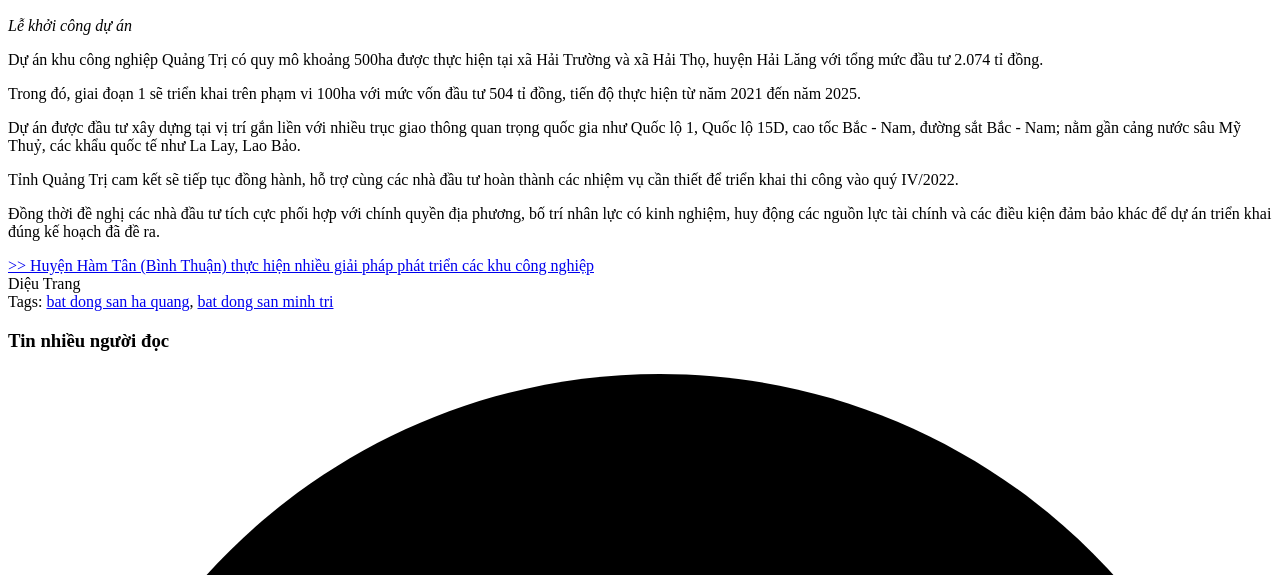
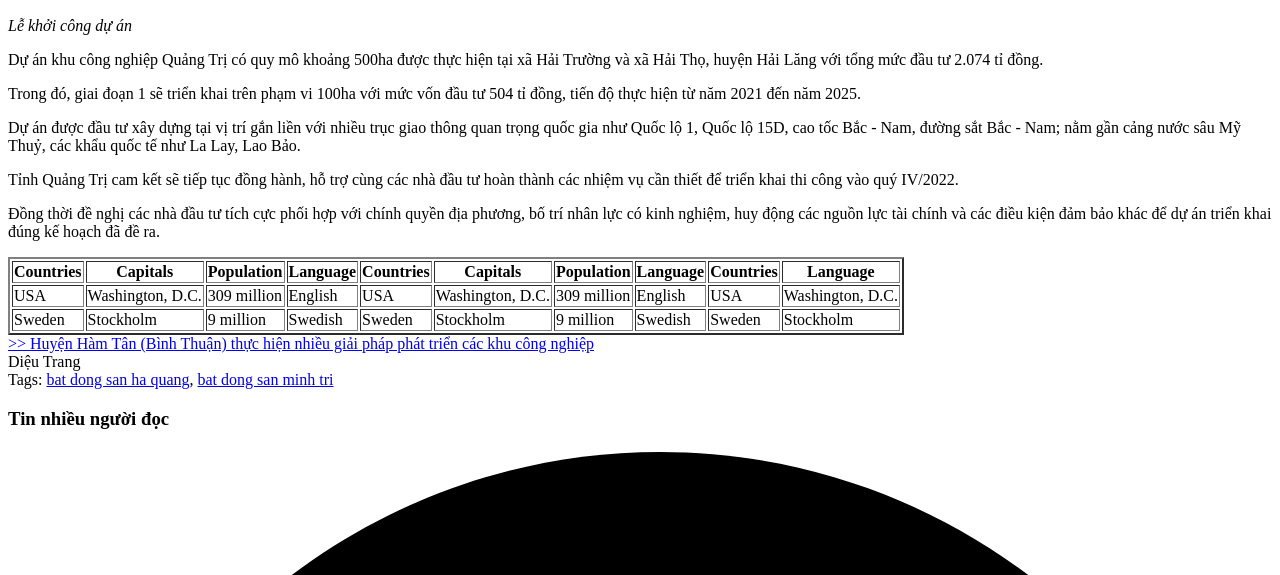
Before and after one commit to thacphan1998/project-pug-html, a Node project: template assets/pug/pages/detailNews.pug in a window 1280 px wide. Shown: the part 4580-5155 px from the top of the page. Run offline with Node 20 templates, Linux system fonts and the light colour scheme; the template is opened without the code that fills it, so the values that code supplies are empty.

Commit message:
fix table responsive

```diff
--- a/assets/pug/layout/detailNews/contentMain.pug
+++ b/assets/pug/layout/detailNews/contentMain.pug
@@ -33,8 +33,8 @@
                                 .titleContentPostDes
                                     | Vừa qua, dự án  Quảng Trị do Liên doanh các nhà đầu tư gồm: Công ty liên doanh TNHH khu công nghiệp Việt Nam - Singapore, Công ty cổ phần đô thị Amata Biên Hòa và  Sumitomo Corporation thực hiện chính thức được khởi động.
                                 p
-                                .imgPostDes
-                                    img(src= "./images/img-detail-news/kcn-quang-tri.jpg" alt= "3 ông lớn khu công nghiệp đầu tư dự án 2.074 tỉ tại Quảng Trị" title= "3 ông lớn khu công nghiệp đầu tư dự án 2.074 tỉ tại Quảng Trị")
+                                //- .imgPostDes
+                                img(src= "./images/img-detail-news/kcn-quang-tri.jpg" alt= "3 ông lớn khu công nghiệp đầu tư dự án 2.074 tỉ tại Quảng Trị" title= "3 ông lớn khu công nghiệp đầu tư dự án 2.074 tỉ tại Quảng Trị")
                                 p
                                 p.text-center
                                     em Lễ khởi công dự án
@@ -43,6 +43,43 @@
                                 p Dự án được đầu tư xây dựng tại vị trí gắn liền với nhiều trục giao thông quan trọng quốc gia như Quốc lộ 1, Quốc lộ 15D, cao tốc Bắc - Nam, đường sắt Bắc - Nam; nằm gần cảng nước sâu Mỹ Thuỷ, các khẩu quốc tế như La Lay, Lao Bảo.
                                 p Tỉnh Quảng Trị cam kết sẽ tiếp tục đồng hành, hỗ trợ cùng các nhà đầu tư hoàn thành các nhiệm vụ cần thiết để triển khai thi công vào quý IV/2022.
                                 p Đồng thời đề nghị các nhà đầu tư tích cực phối hợp với chính quyền địa phương, bố trí nhân lực có kinh nghiệm, huy động các nguồn lực tài chính và các điều kiện đảm bảo khác để dự án triển khai đúng kế hoạch đã đề ra.
+                                .wrapTableResponsive
+                                    table(border="2")
+                                        thead
+                                            tr
+                                                th Countries
+                                                th Capitals
+                                                th Population
+                                                th Language
+                                                th Countries
+                                                th Capitals
+                                                th Population
+                                                th Language
+                                                th Countries
+                                                th Language
+                                        tbody
+                                            tr
+                                                td USA
+                                                td Washington, D.C.
+                                                td 309 million
+                                                td English
+                                                td USA
+                                                td Washington, D.C.
+                                                td 309 million
+                                                td English
+                                                td USA
+                                                td Washington, D.C.
+                                            tr
+                                                td Sweden
+                                                td Stockholm
+                                                td 9 million
+                                                td Swedish
+                                                td Sweden
+                                                td Stockholm
+                                                td 9 million
+                                                td Swedish
+                                                td Sweden
+                                                td Stockholm
                             .linkDesPost
                                 a(href= 'javascript:void(0);', title= "Huyện Hàm Tân (Bình Thuận) thực hiện nhiều giải pháp phát triển các khu công nghiệp ")
                                     | >> Huyện Hàm Tân (Bình Thuận) thực hiện nhiều giải pháp phát triển các khu công nghiệp
--- a/assets/scss/components/_header.scss
+++ b/assets/scss/components/_header.scss
@@ -400,7 +400,7 @@ $MrLeftItemMenu: 40px;
 
     .activeMenu {
         > .btnDropdownMenuSub {
-            @include transform(rotateX(180deg));
+            @include transform(rotate(180deg));
         }
 
         > .btnDropdownMenuSub,
```
Also changed, not shown: assets/scss/layout/detailNews/_contentMain.scss (+8 -6 lines), dist/css/detailNews.css (+7 -6 lines), assets/js/lib.js, dist/css/lib.css, 2 other files.
